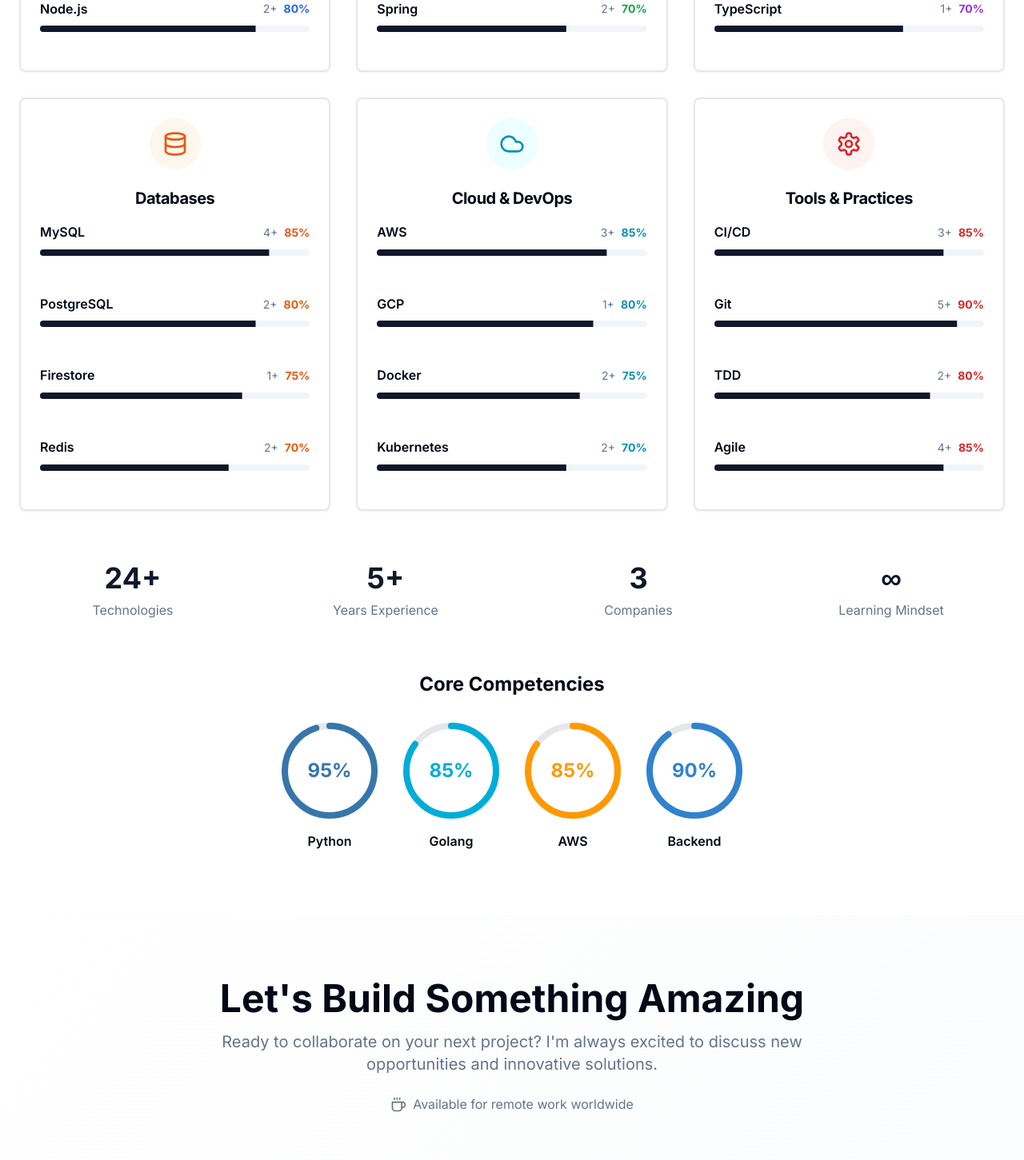
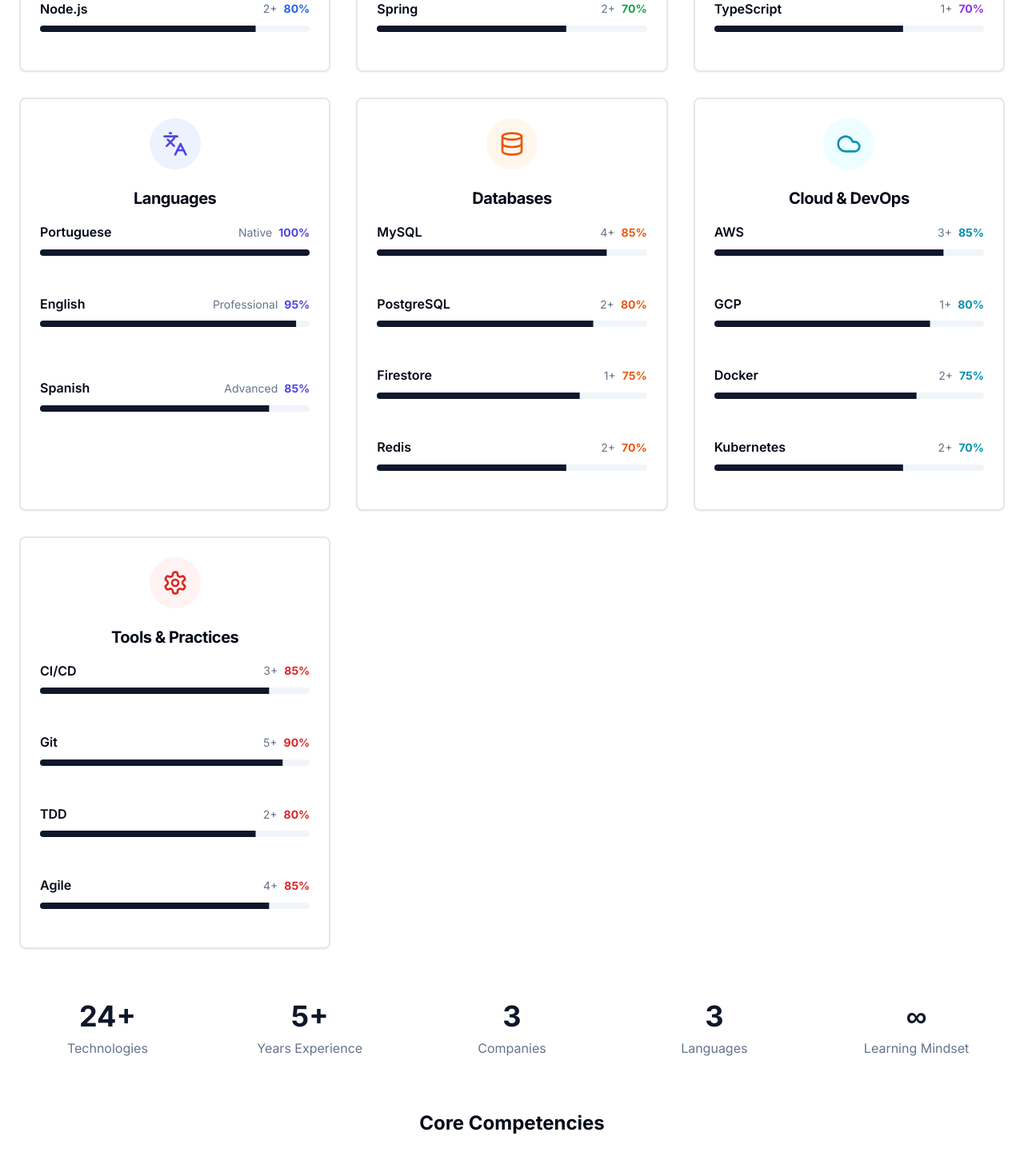
Before and after one commit to Gushono/gustavo-portfolio, a React (Vite) app: page / in a window 1280 px wide. Shown: the part 6260-7711 px from the top of the page at 80% size. Built offline with nearby package versions, Linux system fonts and the light colour scheme.

Commit message:
Add language skills section - Portuguese (Native), English (Professional), Spanish (Advanced)

```diff
--- a/src/components/SkillsSection.jsx
+++ b/src/components/SkillsSection.jsx
@@ -1,5 +1,5 @@
 import React, { useEffect, useState } from 'react';
-import { Code, Database, Cloud, Settings, Server, Globe } from 'lucide-react';
+import { Code, Database, Cloud, Settings, Server, Globe, Languages } from 'lucide-react';
 import { Card, CardContent, CardHeader, CardTitle } from './ui/card';
 import { Progress } from './ui/progress';
 
@@ -42,6 +42,17 @@ const SkillsSection = () => {
         { name: 'Angular', level: 75, years: '3+', description: 'Full-featured frontend framework' },
         { name: 'JavaScript', level: 85, years: '4+', description: 'Core web programming language' },
         { name: 'TypeScript', level: 70, years: '1+', description: 'Typed JavaScript superset' }
+      ]
+    },
+    {
+      title: 'Languages',
+      icon: Languages,
+      color: 'text-indigo-600',
+      bgColor: 'bg-indigo-50',
+      skills: [
+        { name: 'Portuguese', level: 100, years: 'Native', description: 'Native language - Fluent speaking, reading, and writing' },
+        { name: 'English', level: 95, years: 'Professional', description: 'Professional proficiency - Business communication and technical documentation' },
+        { name: 'Spanish', level: 85, years: 'Advanced', description: 'Advanced conversational and professional communication skills' }
       ]
     },
     {
@@ -215,7 +226,7 @@ const SkillsSection = () => {
         </div>
 
         {/* Summary stats */}
-        <div className="mt-16 grid grid-cols-2 md:grid-cols-4 gap-8">
+        <div className="mt-16 grid grid-cols-2 md:grid-cols-5 gap-8">
           <div className="text-center">
             <div className="text-4xl font-bold text-primary mb-2">24+</div>
             <p className="text-muted-foreground">Technologies</p>
@@ -227,6 +238,10 @@ const SkillsSection = () => {
           <div className="text-center">
             <div className="text-4xl font-bold text-primary mb-2">3</div>
             <p className="text-muted-foreground">Companies</p>
+          </div>
+          <div className="text-center">
+            <div className="text-4xl font-bold text-primary mb-2">3</div>
+            <p className="text-muted-foreground">Languages</p>
           </div>
           <div className="text-center">
             <div className="text-4xl font-bold text-primary mb-2">∞</div>
```
